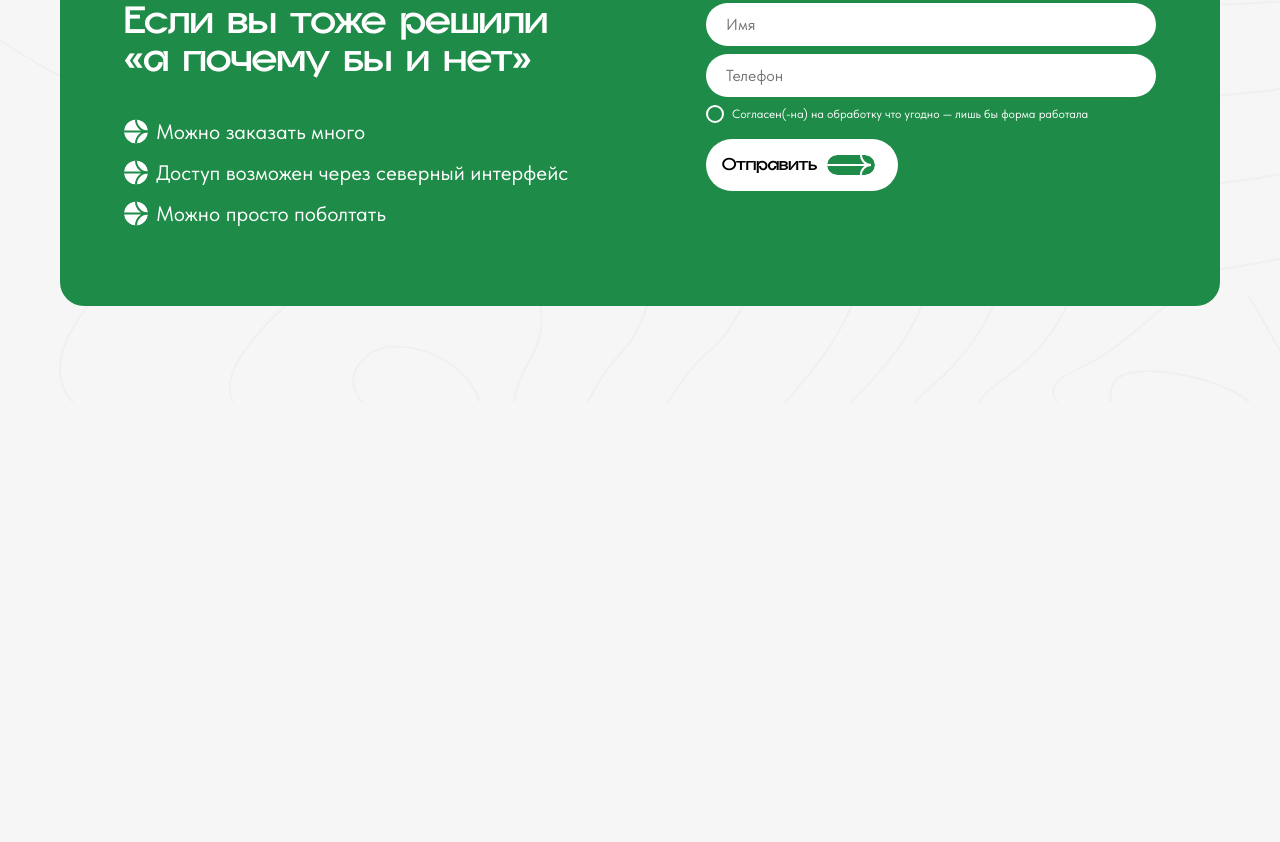
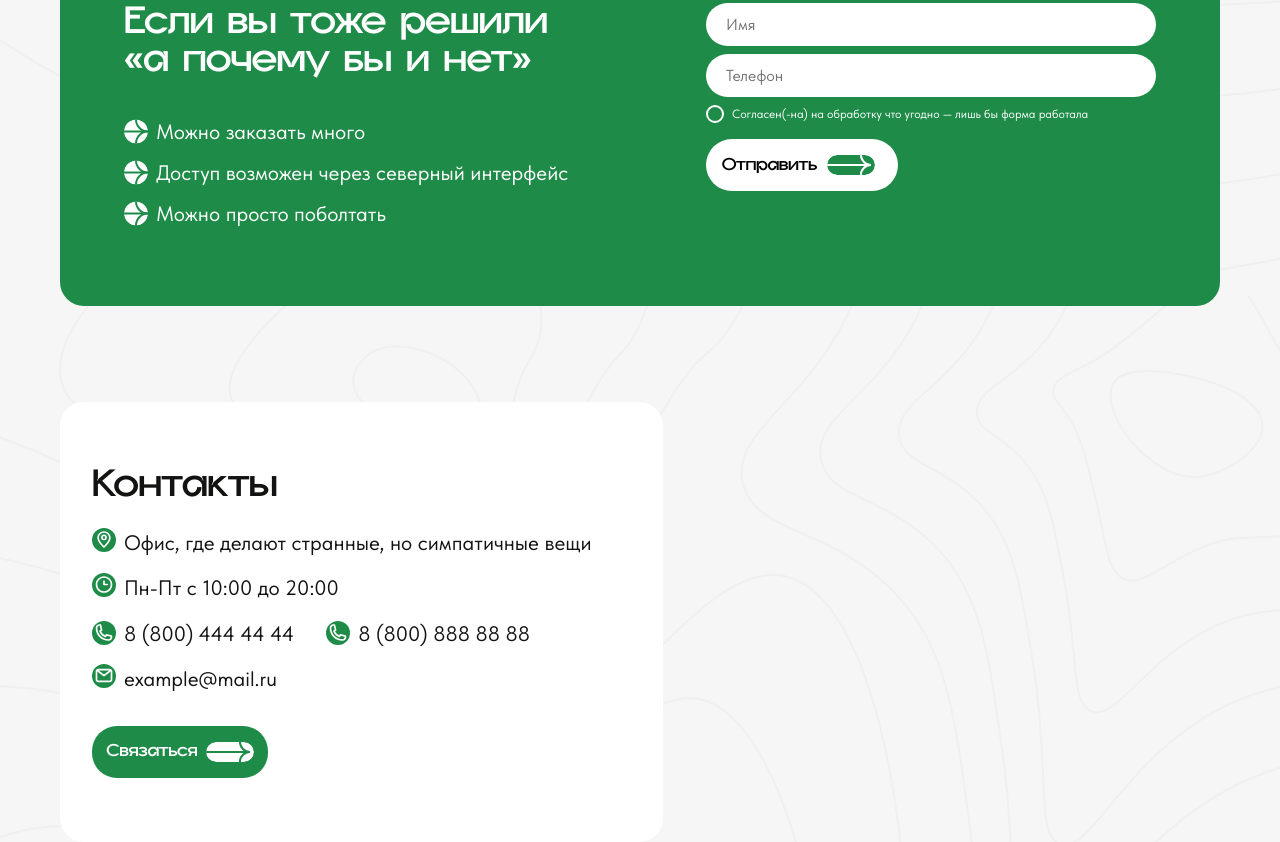
Before and after one commit to lerkooow/RocontTestTask, a website built with Vite: page index.html in a window 1280 px wide. Shown: the part 1268-2110 px from the top of the page. Before the commit the page ends 1670 px from the top, so only its background shows below. Built offline with nearby package versions, Linux system fonts and the light colour scheme; grey boxes are pictures that could not be loaded.

Commit message:
fix contacts

```diff
--- a/index.html
+++ b/index.html
@@ -154,6 +154,63 @@
       </div>
     </section>
 
+    <!-- Contacts -->
+
+    <section class="contacts">
+      <div class="contacts__container">
+        <div class="contacts__content">
+          <div class="contacts__info">
+            <h2 class="contacts__title">Контакты</h2>
+            <div class="contacts__item">
+              <div class="contacts__icon contacts__icon--point">
+                <img src="/svg/point.svg" alt="point icon" />
+              </div>
+              <div class="contacts__text">Офис, где делают странные, но симпатичные вещи</div>
+            </div>
+            <div class="contacts__item">
+              <div class="contacts__icon">
+                <img src="/svg/clock.svg" alt="clock icon" />
+              </div>
+              <div class="contacts__text">Пн-Пт с 10:00 до 20:00</div>
+            </div>
+            <div class="contacts__item">
+              <div class="contacts__text">
+                <div class="contacts__phones-container">
+                  <div class="contacts__phone">
+                    <div class="contacts__icon">
+                      <img src="/svg/phone.svg" alt="phone icon" />
+                    </div>
+                    <a href="tel:+78004444444">8 (800) 444 44 44</a>
+                  </div>
+                  <div class="contacts__phone">
+                    <div class="contacts__icon">
+                      <img src="/svg/phone.svg" alt="phone icon" />
+                    </div>
+                    <a href="tel:+78008888888">8 (800) 888 88 88</a>
+                  </div>
+                </div>
+              </div>
+            </div>
+            <div class="contacts__item">
+              <div class="contacts__icon contacts__icon--mail">
+                <img src="/svg/mail.svg" alt="mail icon" />
+              </div>
+              <div class="contacts__text">
+                <a href="mailto:example@mail.ru" class="contacts__email">example@mail.ru</a>
+              </div>
+            </div>
+            <button class="contacts__btn">
+              <p>Связаться</p>
+              <img src="/svg/arrow_white.svg" alt="arrow" />
+            </button>
+          </div>
+          <div class="contacts__map">
+            <div class="contacts__map-placeholder" id="map"></div>
+          </div>
+        </div>
+      </div>
+    </section>
+
     <script type="module" src="/src/main.js"></script>
     <script src="https://api-maps.yandex.ru/2.1/?lang=ru_RU" type="text/javascript"></script>
   </body>
--- a/src/main.js
+++ b/src/main.js
@@ -17,6 +17,8 @@ document.addEventListener("DOMContentLoaded", function () {
         menuIcon.alt = isExpanded ? "close menu" : "burger menu";
     });
 });
+
+
 
 
 // Carousel
@@ -115,3 +117,19 @@ function updateResponsive() {
 window.addEventListener('resize', updateResponsive);
 
 updateResponsive();
+
+
+// Map
+
+ymaps.ready(function () {
+    const myMap = new ymaps.Map("map", {
+        center: [54.7388, 55.9721],
+        zoom: 14,
+        controls: []
+    }, {
+        suppressMapOpenBlock: true
+    });
+
+
+    myMap.behaviors.disable(['scrollZoom', 'drag', 'multiTouch']);
+});
--- a/src/styles/main.scss
+++ b/src/styles/main.scss
@@ -268,6 +268,10 @@ body {
       align-items: flex-start;
       padding: 0;
       gap: 24px;
+    }
+
+    @media (max-width: 320px) {
+      margin-top: 24px;
     }
   }
 
@@ -764,3 +768,209 @@ body {
     }
   }
 }
+
+// Contacts
+
+.contacts {
+  max-width: 1160px;
+  margin: 0 auto;
+
+  @media (max-width: 960px) {
+    max-width: calc(100% - 20px);
+  }
+
+  &__container {
+    padding: 0;
+  }
+
+  &__content {
+    display: grid;
+    grid-template-columns: 1.1fr 1fr;
+    gap: 8px;
+
+    @media (max-width: 960px) {
+      grid-template-columns: 1.2fr 1fr;
+    }
+
+    @media (max-width: 860px) {
+      grid-template-columns: 1.4fr 1fr;
+    }
+
+    @media (max-width: 640px) {
+      display: flex;
+      flex-direction: column;
+      gap: 8px;
+    }
+  }
+
+  &__info {
+    background-color: $primary-color;
+    padding: 64px 32px;
+    border-radius: 24px;
+    height: 100%;
+
+    @media (max-width: 960px) {
+      padding: 32px;
+    }
+
+    @media (max-width: 480px) {
+      padding: 24px;
+    }
+  }
+
+  &__title {
+    font-family: "Gropled", sans-serif;
+    font-size: 40px;
+    font-weight: 700;
+    line-height: 0.95;
+    padding-top: 16px;
+    margin-bottom: 8px;
+
+    @media (max-width: 960px) {
+      font-size: 28px;
+    }
+  }
+
+  &__item {
+    display: flex;
+    align-items: flex-start;
+    margin-bottom: 16px;
+    gap: 8px;
+  }
+
+  &__icon {
+    width: 24px;
+    height: 24px;
+    background-color: $accent-color;
+    border-radius: 50%;
+    flex-shrink: 0;
+
+    img {
+      padding: 3px;
+    }
+
+    &--point img {
+      padding: 3px 5px;
+    }
+
+    &--mail img {
+      padding: 4px 3px;
+    }
+  }
+
+  &__text {
+    font-size: 21px;
+    line-height: 1.4;
+    font-weight: 500;
+
+    a {
+      color: $secondary-color;
+      text-decoration: none;
+
+      &:hover {
+        text-decoration: underline;
+      }
+    }
+
+    @media (max-width: 960px) {
+      font-size: 18px;
+      line-height: 1.2;
+    }
+
+    @media (max-width: 640px) {
+      font-size: 18px;
+    }
+  }
+
+  &__phones-container {
+    display: flex;
+    flex-wrap: wrap;
+    gap: 32px;
+
+    @media (max-width: 805px) {
+      gap: 16px;
+    }
+
+    @media (max-width: 640px) {
+      gap: 24px;
+    }
+  }
+
+  &__phone {
+    display: flex;
+    align-items: center;
+    gap: 8px;
+  }
+
+  &__btn {
+    display: flex;
+    align-items: center;
+    background-color: $accent-color;
+    color: $primary-color;
+    justify-content: center;
+    border-radius: 25px;
+    font-size: 18px;
+    transition: all 0.3s ease;
+    gap: 8px;
+    border: none;
+    cursor: pointer;
+    font-family: "Gropled", sans-serif;
+    max-width: 176px;
+    width: 100%;
+    height: 52px;
+    margin-top: 32px;
+
+    @media (max-width: 960px) {
+      max-width: 167px;
+    }
+
+    p {
+      padding-top: 12px;
+    }
+
+    @media (max-width: 960px) {
+      p {
+        font-size: 16px;
+      }
+    }
+
+    &:hover {
+      background-color: darken($accent-color, 10%);
+    }
+  }
+
+  &__map {
+    width: 100%;
+
+    @media (max-width: 640px) {
+      height: 250px !important;
+    }
+
+    @media (max-width: 480px) {
+      height: 220px !important;
+    }
+
+    @media (max-width: 320px) {
+      height: 200px !important;
+    }
+  }
+
+  &__map-placeholder {
+    width: 100%;
+    height: 100%;
+    border-radius: 24px;
+  }
+}
+
+.ymaps-2-1-79-copyrights-pane {
+  display: none !important;
+}
+
+.ymaps-2-1-79-map {
+  width: 100% !important;
+  height: 100% !important;
+}
+
+.ymaps-2-1-79-map ymaps {
+  border-radius: 24px !important;
+}
```
